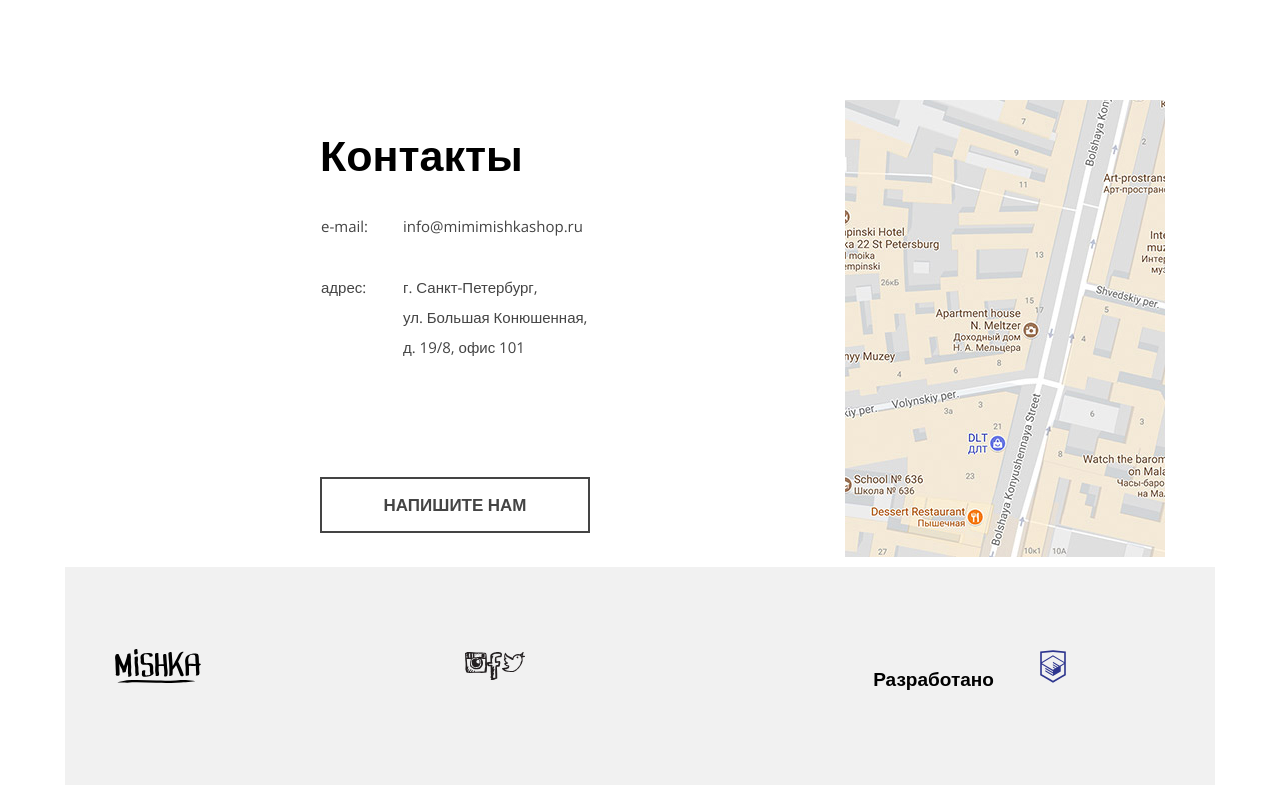
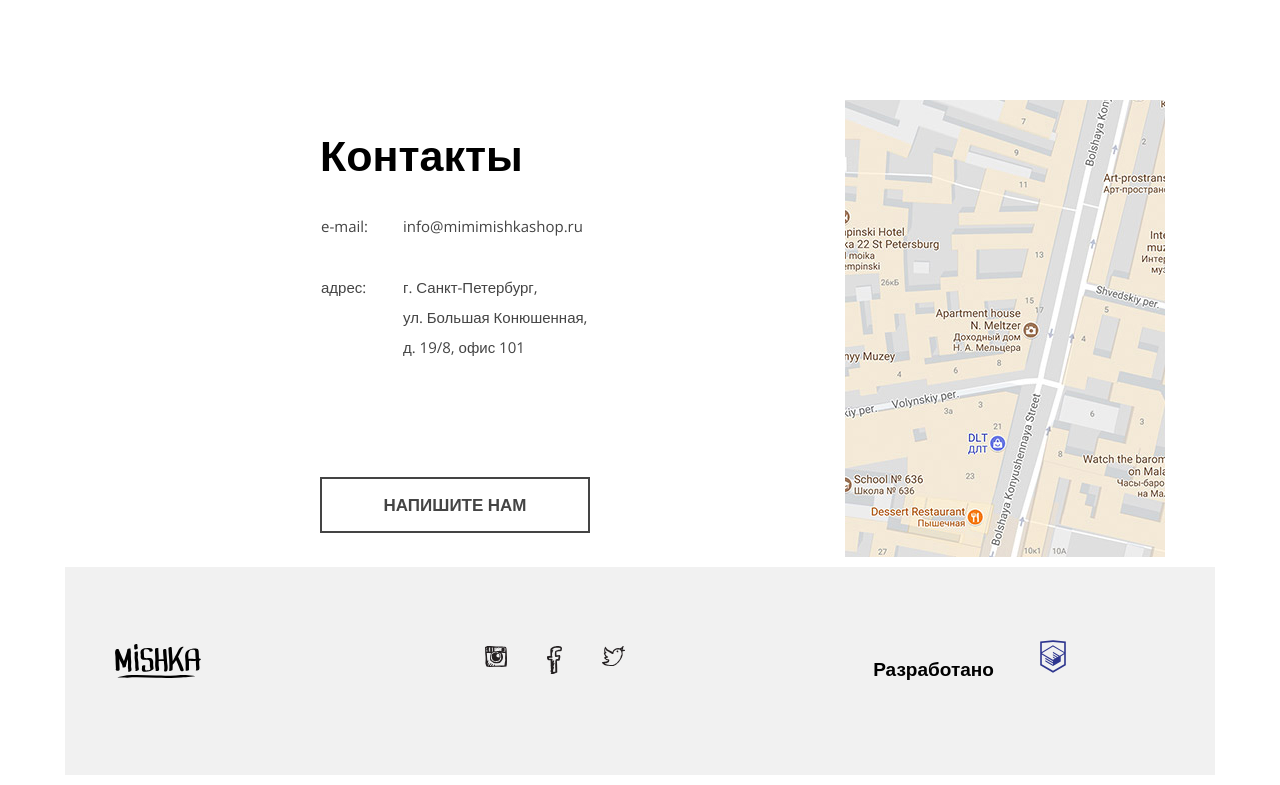
Before and after one commit to NastyaBy/1179703-mishka-20, a plain HTML site: page source/index.html in a window 1280 px wide. Shown: the part 2372-3157 px from the top of the page. Drawn offline with nearby package versions, Linux system fonts and the light colour scheme; files that its build step writes are made by us from their sources.

Commit message:
Добовление svg в блок footer.

```diff
--- a/source/sass/_blocks/footer.scss
+++ b/source/sass/_blocks/footer.scss
@@ -1,6 +1,6 @@
 $footer-background: #f1f1f1;
 $footer-copyright: #000000;
-$footer-social-border:#e5e5e5;
+$footer-social-border: #e5e5e5;
 
 .footer {
   display: flex;
@@ -21,7 +21,7 @@ $footer-social-border:#e5e5e5;
     margin: 0;
     font-size: 0;
 
-    @include for-size (phone-only) {
+    @include for-size(phone-only) {
       display: none;
     }
   }
@@ -32,18 +32,19 @@ $footer-social-border:#e5e5e5;
     display: flex;
 
 
-    @include for-size (tablet) {
+    @include for-size(tablet) {
       border-bottom: none;
     }
 
     &-item {
       font-size: 0;
+      margin: 25px 20px 27px 20px;
     }
   }
 
   &__copyright {
     margin: 0;
-    padding: 30px 0 32px 0;
+    padding: 20px 0 32px 0;
     color: $footer-copyright;
     font-size: 19px;
     font-weight: bold;
```
